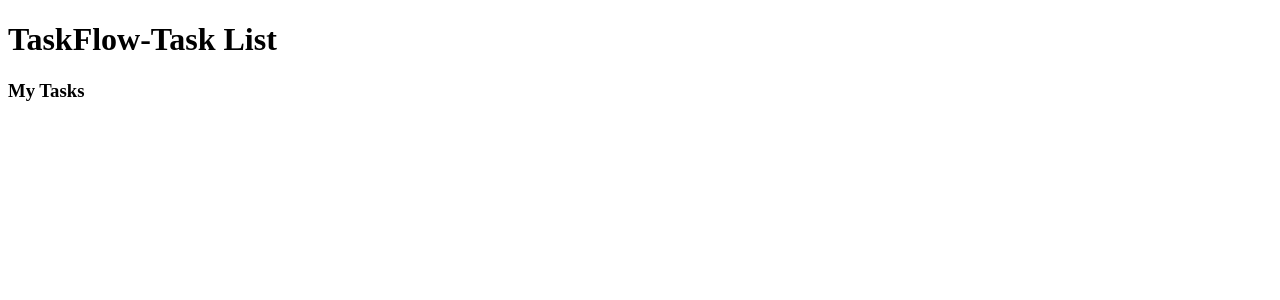
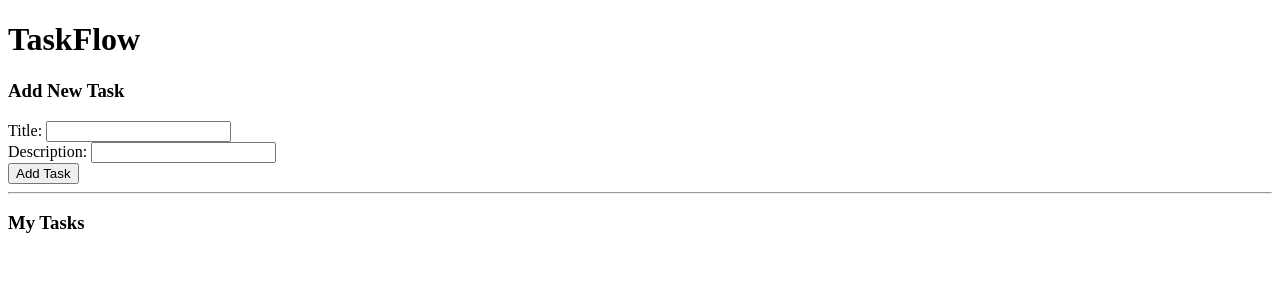
Before and after one commit to dhiamosbahdev/Task-Flow-django, a Django app: page / in a window 1280 px wide. Shown: the top 300 px of the page. Run offline with Django 5.2, Linux system fonts and the light colour scheme; data that the repository does not hold is empty.

Commit message:
ajout task ,creation formulaire et fonctionnalités

```diff
--- /dev/null
+++ b/tasks/forms.py
@@ -0,0 +1,7 @@
+from django import forms
+from .models import Task
+
+class TaskForm(forms.ModelForm):
+    class Meta:
+        model=Task
+        fields=['title','description']
--- a/tasks/templates/tasks/task_list.html
+++ b/tasks/templates/tasks/task_list.html
@@ -4,8 +4,15 @@
         <title>TaskFlow</title>
     </head>
     <body>
-        <h1>TaskFlow-Task List</h1>
-        <h3> My Tasks</h3>
+        <h1>TaskFlow</h1>
+        <h3> Add New Task</h3>
+        <form method ='POST'>
+            {%csrf_token%}
+            {{form}}
+            <button type="submit"> Add Task </button>
+        </form>
+        <hr>
+        <h3>My Tasks</h3>
         <ul>
             {%for task in tasks%}
             <li>
--- a/tasks/views.py
+++ b/tasks/views.py
@@ -1,7 +1,20 @@
-from django.shortcuts import render
-from  .models import Task
+from django.shortcuts import render, redirect
+from .models import Task
+from .forms import TaskForm
+def home(request):
+    tasks = Task.objects.all()
 
+    if request.method == "POST":
+        form = TaskForm(request.POST)
+        if form.is_valid():
+            form.save()
+            return redirect('/')
+    else:
+        form = TaskForm()
 
-def home(request):
-    tasks=Task.objects.all()
-    return render(request,'tasks/task_list.html',{'tasks':tasks})
+    context = {
+        'tasks': tasks,
+        'form': form
+    }
+
+    return render(request, 'tasks/task_list.html', context)
```
